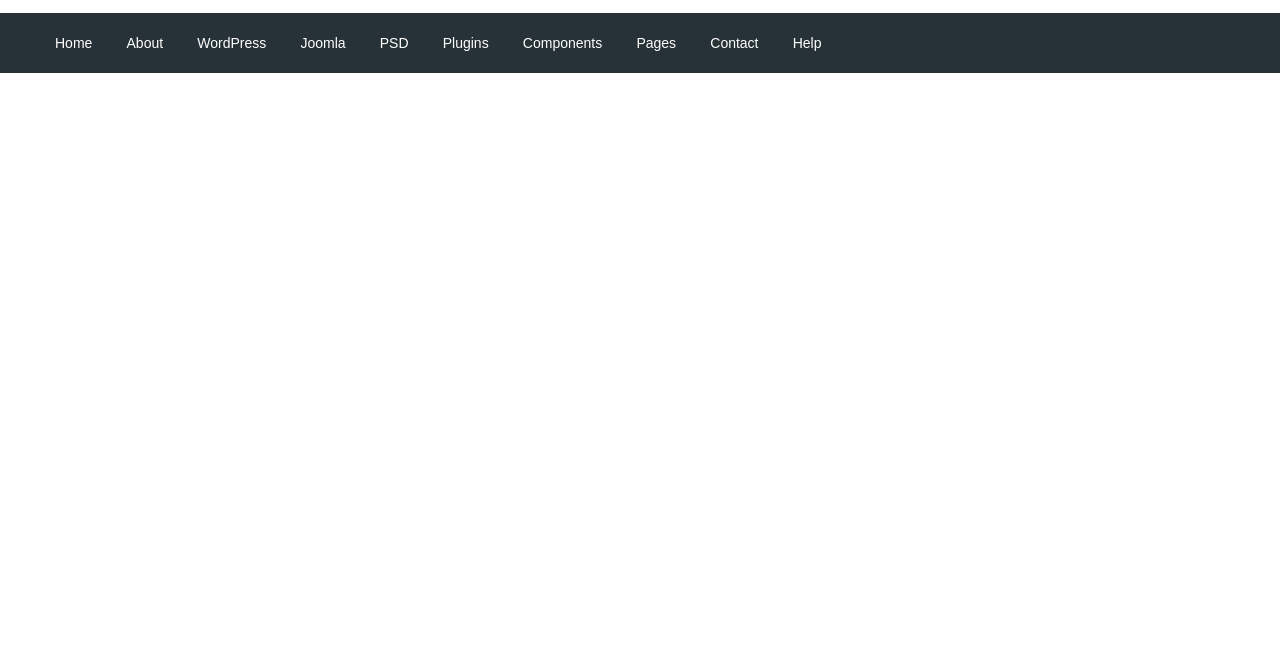
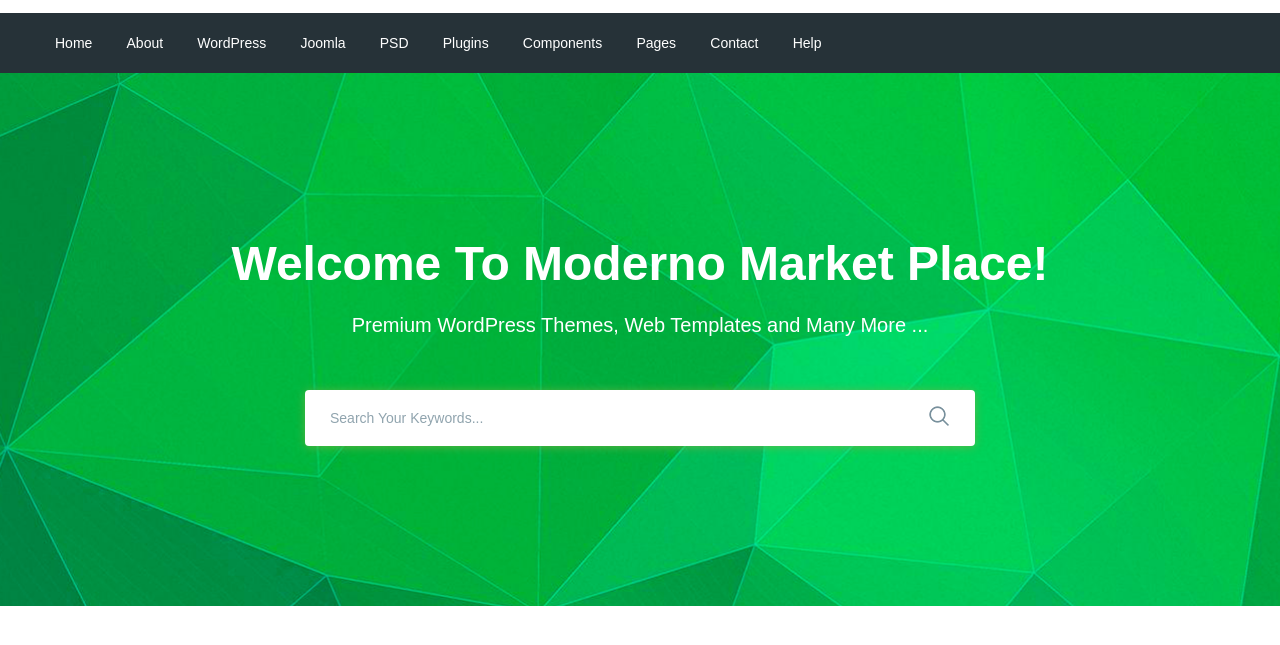
Before and after one commit to kukushonok/moderno, a website: page app/index.html in a window 1280 px wide. Shown: the part 77-722 px from the top of the page. Drawn offline with nearby package versions, Linux system fonts and the light colour scheme; files that its build step writes are made by us from their sources.

Commit message:
added search section

```diff
--- a/app/index.html
+++ b/app/index.html
@@ -51,6 +51,26 @@
             </div>
         </div>
 
+        <section class="search" style="background-image: url(images/search-bg.png)">
+            <div class="container">
+                <div class="search__inner">
+                    <div class="search__inner-title">
+                        Welcome To Moderno Market Place!
+                    </div>
+                    <div class="search__inner-text">
+                        Premium WordPress Themes, Web Templates and Many More ...
+                    </div>
+                    <div class="search__inner-form">
+                        <form>
+                            <input type="text" placeholder="Search Your Keywords..." required>
+                            <button type="submit">
+                                <img src="images/icons/search-icon.png" alt="">
+                            </button>
+                        </form>
+                    </div>
+                </div>
+            </div>
+        </section>
 
     </header>
 
--- a/app/scss/style.scss
+++ b/app/scss/style.scss
@@ -50,3 +50,59 @@
         font-size: 14px;
     }
 }
+.search{
+    background-repeat: no-repeat;
+    background-size: cover;
+    background-position: center;
+    min-height: 533px;
+}
+.search__inner{
+    padding: 155px 0 100px;
+    color: #fff;
+    text-align: center;
+    &-title{
+        margin-bottom: 10px;
+        font-size: 48px;
+        font-weight: 700;
+        line-height: 72px;
+    }
+    &-text{
+        margin-bottom: 50px;
+        font-weight: 500;
+        line-height: 30px;
+        font-size: 20px;
+    }
+    &-form{
+        max-width: 670px;
+        margin: 0 auto;
+        position: relative;
+        input{
+            display: block;
+            width: 100%;
+            box-shadow: 0px 1px 10px 0 rgba(124, 178, 64, 0.75);
+            border-radius: 4px;
+            height: 56px;
+            border: none;
+            font-size: 14px;
+            font-weight: 500;
+            outline: none;
+            padding-left: 25px;
+            padding-right: 60px;
+            &:focus{
+                border: 1px solid $green;
+            }
+            &::placeholder{
+                color: #90a4ae;
+                font-weight: 500;
+            }
+        }
+        button{
+            position: absolute;
+            border: none;
+            background-color: transparent;
+            right: 20px;
+            top: 15px;
+            cursor: pointer;
+        }
+    }
+}
```
Also changed, not shown: app/images/icons/search-icon.png (added), app/images/search-bg.png (added).
